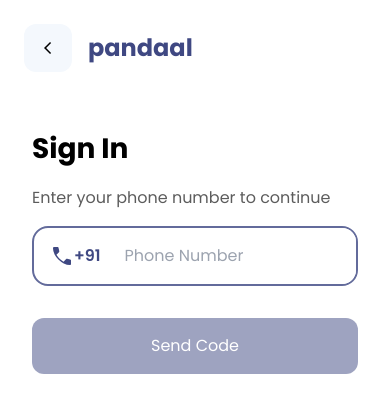
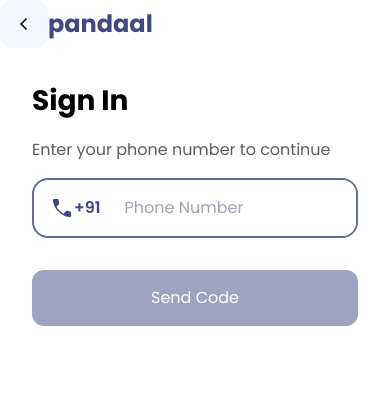
Before and after one commit to FlamingArch/pandaal, a React (Vite) app: page /signin in a window 390 px wide. Shown: the top 412 px of the page. Built offline with nearby package versions, Linux system fonts and the light colour scheme; no server answers.

Commit message:
Brand New AppBar
APPBAR
- New AppBar with additional component fields (children, centre.
- Separate Background and Backdrop layer
- Responsive support
- New Backdrop Effects
- New Padding, Margin, Corner Radius and Gap properties

```diff
--- a/src/components/appbar.tsx
+++ b/src/components/appbar.tsx
@@ -1,42 +1,143 @@
 import React from "react";
 
-export default function ViewAppBar({
+export default function AppBar({
   leading,
   title,
   actions,
+  center,
+  children,
   backdrop,
+  background,
+  responsive,
   className,
+  padding,
+  margin,
+  cornerRadius,
+  gap,
 }: {
   leading?: React.ReactNode;
-  title?: string | React.ReactNode;
-  backdrop?: "material" | "shadow" | "solid" | "transparent";
-  actions?: React.ReactNode | [React.ReactNode];
+  title?: React.ReactNode;
+  actions?: React.ReactNode | React.ReactNode[];
+  center?: React.ReactNode | React.ReactNode;
+  children?: React.ReactNode;
+  responsive?: boolean;
+  backdrop?:
+    | "clear"
+    | "gradient"
+    | "gradientReverse"
+    | "gradientBlack"
+    | "material"
+    | "materialShadow"
+    | "solid"
+    | "shadow";
+  background?:
+    | "clear"
+    | "gradient"
+    | "gradientReverse"
+    | "gradientBlack"
+    | "material"
+    | "materialShadow"
+    | "solid"
+    | "shadow";
   className?: string;
+  cornerRadius?:
+    | number
+    | {
+        topLeft?: number;
+        topRight?: number;
+        bottomLeft?: number;
+        bottomRight?: number;
+      };
+  padding?:
+    | number
+    | { top?: number; right?: number; bottom?: number; left?: number };
+  margin?:
+    | number
+    | { top?: number; right?: number; bottom?: number; left?: number };
+  gap?: number;
 }) {
-  let backdropStyles;
+  const getBackdropStyles = (backdrop) => {
     switch (backdrop) {
+      case "clear":
+        return "bg-transparent";
+      case "gradient":
+        return "bg-gradient-to-b from-[#FFFFFFAA] to-transparent";
+      case "gradientReverse":
+        return "bg-gradient-to-b from-[#000000AA] to-transparent";
+      case "gradientBlack":
+        return "bg-gradient-to-b from-[#000000AA] to-transparent";
       case "material":
-      backdropStyles =
-        "bg-white bg-opacity-60 backdrop-blur-3xl backdrop-saturate-200";
-      break;
+        return "bg-white bg-opacity-60 backdrop-filter backdrop-saturate-200 backdrop-blur-3xl";
+      case "materialShadow":
+        return "bg-white bg-opacity-60 backdrop-filter backdrop-saturate-200 backdrop-blur-3xl shadow-lg";
+      case "solid":
+        return "bg-white";
       case "shadow":
-      // TODO: Implement Shadow
-      break;
-    case "solid":
-      backdropStyles = "bg-white";
+        return "bg-white shadow-lg";
       default:
-      backdropStyles = "";
+        return "bg-white";
     }
-  const defaultStyles =
-    "p-6 grid grid-cols-2 gap-4 sticky top-0 z-10 items-center";
+  };
+
+  const responsiveStyles = responsive ? " md:w-3/4 lg:w-2/3 mx-auto" : "";
 
   return (
-    <div className={`${defaultStyles} ${backdropStyles} ${className}`}>
-      <div className="leading text-xl font-medium flex items-center gap-4">
+    <div
+      className={`flex-grow transition-all ${getBackdropStyles(
+        backdrop ?? "clear"
+      )} ${className}`}
+    >
+      <div
+        style={{
+          borderRadius:
+            typeof cornerRadius == "number"
+              ? `${cornerRadius / 4}rem`
+              : `${(cornerRadius?.topLeft ?? 0) / 4}rem ${
+                  (cornerRadius?.topRight ?? 0) / 4
+                }rem ${(cornerRadius?.bottomLeft ?? 0) / 4}rem ${
+                  (cornerRadius?.bottomRight ?? 0) / 4
+                }rem`,
+          padding:
+            typeof padding == "number"
+              ? `${padding / 4}rem`
+              : `${(padding?.top ?? 0) / 4}rem ${
+                  (padding?.right ?? 0) / 4
+                }rem ${(padding?.bottom ?? 0) / 4}rem ${
+                  (padding?.left ?? 0) / 4
+                }rem`,
+          margin:
+            typeof margin == "number"
+              ? `${margin / 4}rem`
+              : `${(margin?.top ?? 0) / 4}rem ${(margin?.right ?? 0) / 4}rem ${
+                  (margin?.bottom ?? 0) / 4
+                }rem ${(margin?.left ?? 0) / 4}rem`,
+          gap: `${gap ?? 0 / 4}rem`,
+        }}
+        className={`flex flex-col flex-grow ${getBackdropStyles(background)} `}
+      >
+        <div
+          className={"flex gap-2 overflow-hidden w-full " + responsiveStyles}
+        >
+          <div className="flex items-center flex-grow">
             {leading}
             {title}
           </div>
-      <div className="flex justify-end gap-4">{actions}</div>
+          <div className="flex items-center flex-[2] justify-center">
+            {center}
+          </div>
+          <div className="flex items-center flex-grow justify-end">
+            {actions}
+          </div>
+        </div>
+        {children}
+      </div>
     </div>
   );
 }
+
+// leading,
+// title,
+// actions,
+// backdrop,
+// responsive,
+// className,
--- a/src/components/bottomBar.tsx
+++ b/src/components/bottomBar.tsx
@@ -3,7 +3,7 @@ import React from "react";
 export default function bottomBar({ children }: { children: React.ReactNode }) {
   return (
     <div className="fixed bottom-0 z-50 left-0 right-0 w-full transition-all shadow-3xl bg-white bg-opacity-60 backdrop-filter backdrop-brightness-200 backdrop-saturate-200 backdrop-blur-3xl ">
-      <div className="flex-grow flex justify-between items-center mx-auto px-8 p-4 md:w-3/4 lg:w-2/3 xl:w-1/2 2xl:w-1/3">
+      <div className="flex-grow flex justify-between items-center mx-auto px-8 p-4 md:w-3/4 lg:w-2/3">
         {children}
       </div>
     </div>
--- a/src/components/page.tsx
+++ b/src/components/page.tsx
@@ -70,7 +70,7 @@ export default function Page({
       }}
       className={`flex flex-col mx-auto h-full transition-all ${getBackdropStyles(
         backdrop
-      )} w-full md:w-3/4 lg:w-2/3 xl:w-1/2 2xl:w-1/3`}
+      )} w-full md:w-3/4 lg:w-2/3`}
     >
       {children}
     </div>
--- a/src/fragments/accountButton.tsx
+++ b/src/fragments/accountButton.tsx
@@ -13,7 +13,7 @@ function AccountButton() {
 
   return (
     <div
-      className="flex items-center justify-center hover:bg-primary-50 cursor-pointer rounded-xl hover:fill-white fill-none"
+      className="flex items-center justify-center hover:bg-primary-50 cursor-pointer rounded-full hover:fill-white fill-none "
       onMouseEnter={() => setExpand(true)}
       onMouseLeave={() => setExpand(false)}
       onClick={() => navigate("/account")}
@@ -22,11 +22,19 @@ function AccountButton() {
         navigate("/signout");
       }}
     >
-      <div className="relative cursor-pointer overflow-hidden transition rounded-xl bg-primary-500 hover:bg-primary-700">
+      <div
+        className={
+          "relative cursor-pointer overflow-hidden transition bg-primary-500 hover:bg-primary-700 " +
+          (expand ? "rounded-full" : "rounded-full")
+        }
+      >
         <img
           src={profileMale}
           alt=""
-          className="w-12 scale-[1.1] h-12 aspect-square object-cover object-center hover:filter hover:brightness-75 transition-all border-none outline-none"
+          className={
+            "w-12 scale-[1.1] h-12 aspect-square object-cover object-center hover:filter transition-all border-none outline-none " +
+            (expand ? "brightness-50" : "")
+          }
         />
         <IconUser className="w-6 h-6 m-3 absolute top-0 left-0 right-0 bottom-0" />
       </div>
--- a/src/pages/app/home.tsx
+++ b/src/pages/app/home.tsx
@@ -9,7 +9,7 @@ export default function PageHome() {
   const events = useEventsCategorised();
   const outlet = useOutlet();
 
-  window.document.title = "Pandaal: An Event Ecosystem"
+  window.document.title = "Pandaal: An Event Ecosystem";
 
   let branding = (
     <div className="text-2xl font-bold text-primary-500">pandaal</div>
@@ -19,7 +19,8 @@ export default function PageHome() {
     <Scaffold
       appBar={
         <AppBar
-          backdrop="material"
+          background="material"
+          padding={6}
           leading={branding}
           actions={<AccountButton />}
           className="max-w-[100vw] overflow-hidden"
@@ -28,7 +29,13 @@ export default function PageHome() {
       overlay={outlet}
     >
       <List.View>
-        <List.Header heading="Popular Events Near You" />
+        <p className="p-6 pb-2">Hey, Harsh</p>
+        <p className="text-xl font-bold p-6 pt-0">
+          Showing all the getaway spots near
+        </p>
+        <p className="text-xl font-bold p-6 m-2 text-secondary-500 pt-0">
+          Greater Noida
+        </p>
         {Object.keys(events).map((category, index) => (
           <List.Section heading={category} key={index}>
             {events[category].map((event, index) => (
--- a/src/pages/event/instructions.tsx
+++ b/src/pages/event/instructions.tsx
@@ -15,7 +15,7 @@ export default function PageRegister() {
 
   return (
     <Scaffold appBar={<AppBar leading={<BackButton />} />} overlay={outlet}>
-      <div className="w-full md:w-1/2 xl:w-1/3 mx-auto gap-8 flex flex-col p-6">
+      <div className="w-full md:w-1/2 mx-auto gap-8 flex flex-col p-6">
         <div className="flex-grow-0 md:flex-grow transition-all" />
         <div className="text-3xl font-bold">Instructions</div>
         {event ? (
```
Lines whose indentation alone changed are shown as unchanged.
